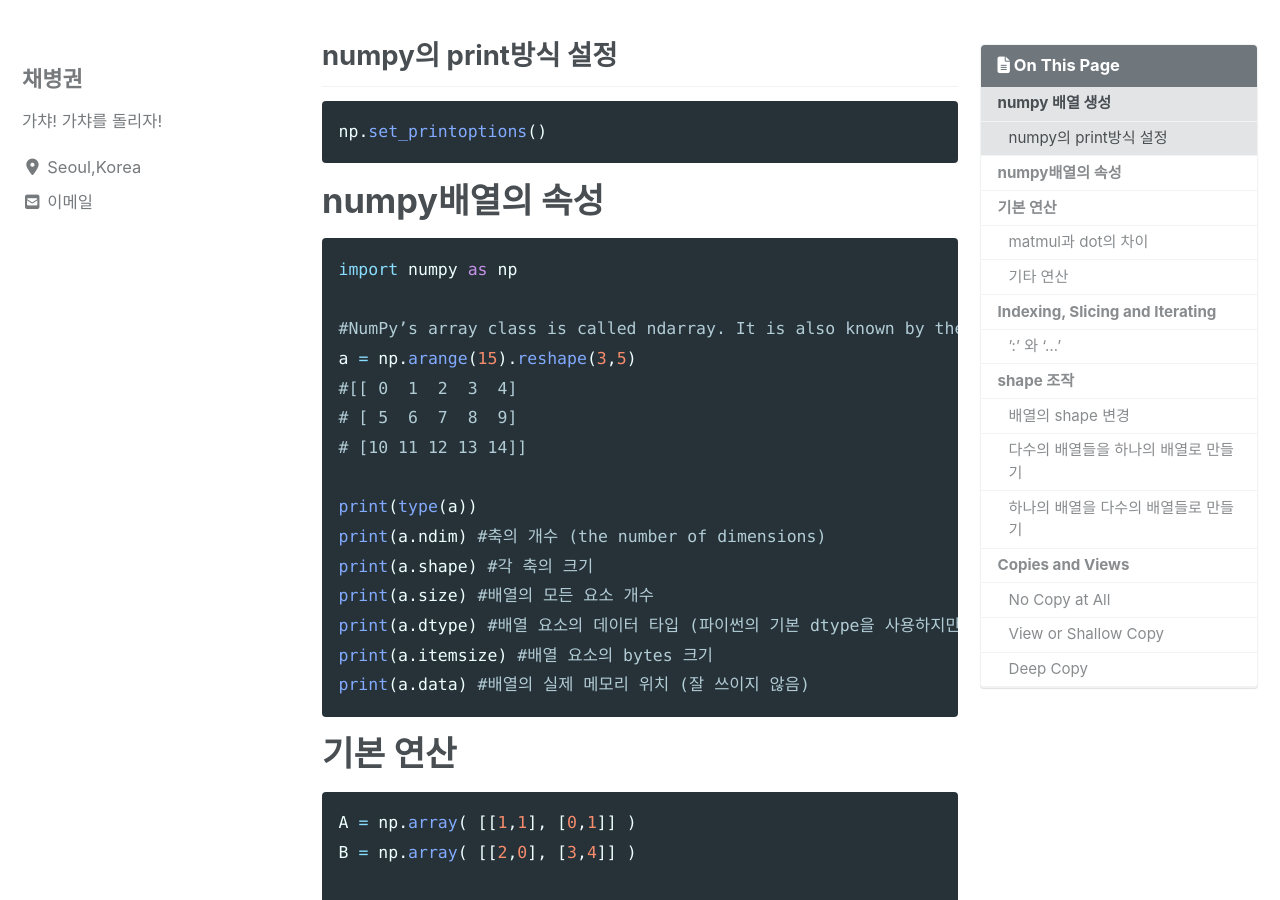
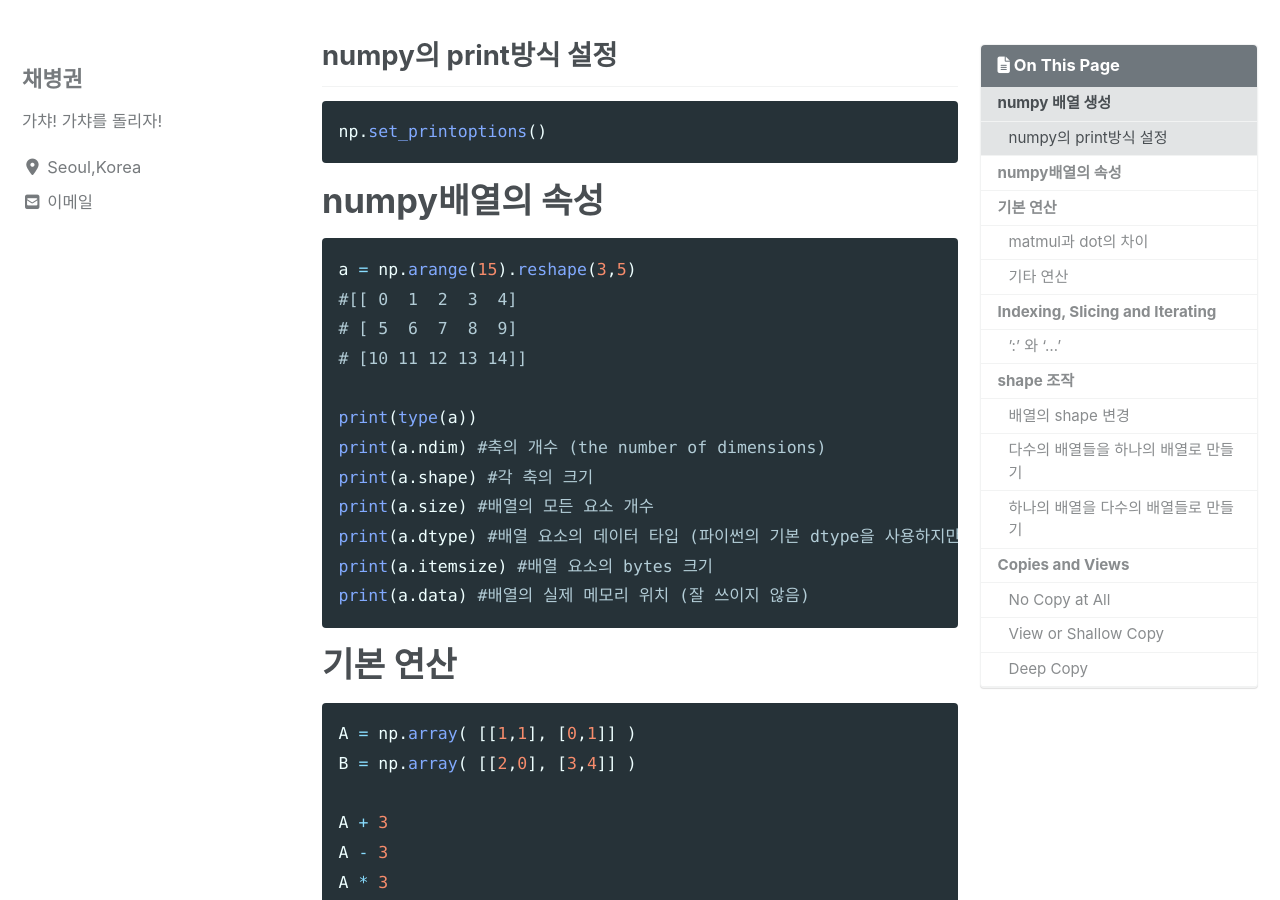
Before and after one commit to ByeongGwonChae/mynotebook, a Jekyll site: the page built from _posts/2020-02-29-numpy기초.md, in a window 1280 px wide and 900 px high, scrolled down 1208 px. Built offline with Jekyll 4.4.1, drawn with Linux system fonts in a browser that asks for light colours; cached includes are drawn as plain includes; nearby versions of some CDN libraries.

Commit message:
Update 2020-02-29-numpy기초.md

```diff
--- a/_posts/2020-02-29-numpy기초.md
+++ b/_posts/2020-02-29-numpy기초.md
@@ -49,9 +49,6 @@ np.set_printoptions()
 
 # numpy배열의 속성
 ~~~ python
-import numpy as np
-
-#NumPy’s array class is called ndarray. It is also known by the alias array. Note that numpy.array is not the same as the Standard Python Library class array.array, which only handles one-dimensional arrays and offers less functionality. The more important attributes of an ndarray object are:
 a = np.arange(15).reshape(3,5)
 #[[ 0  1  2  3  4]
 # [ 5  6  7  8  9]
```
